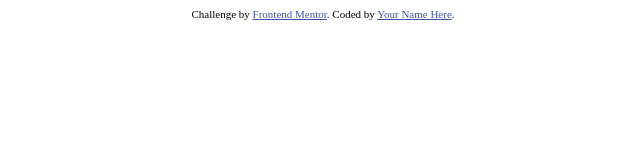
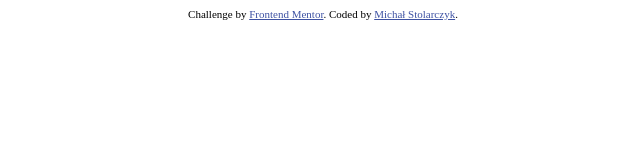
Before and after one commit to Cimlah/news-homepage, a plain HTML site: page index.html in a window 1280 px wide. Shown: the full height of the page, 317-957 px from the left. Drawn offline with Linux system fonts and the light colour scheme.

Commit message:
Added an attribution

```diff
--- a/index.html
+++ b/index.html
@@ -11,7 +11,7 @@
 <body>
   <section class="attribution">
     Challenge by <a href="https://www.frontendmentor.io?ref=challenge" target="_blank">Frontend Mentor</a>.
-    Coded by <a href="#">Your Name Here</a>.
+    Coded by <a href="https://github.com/Cimlah">Michał Stolarczyk</a>.
   </section>
 </body>
 </html>
```
